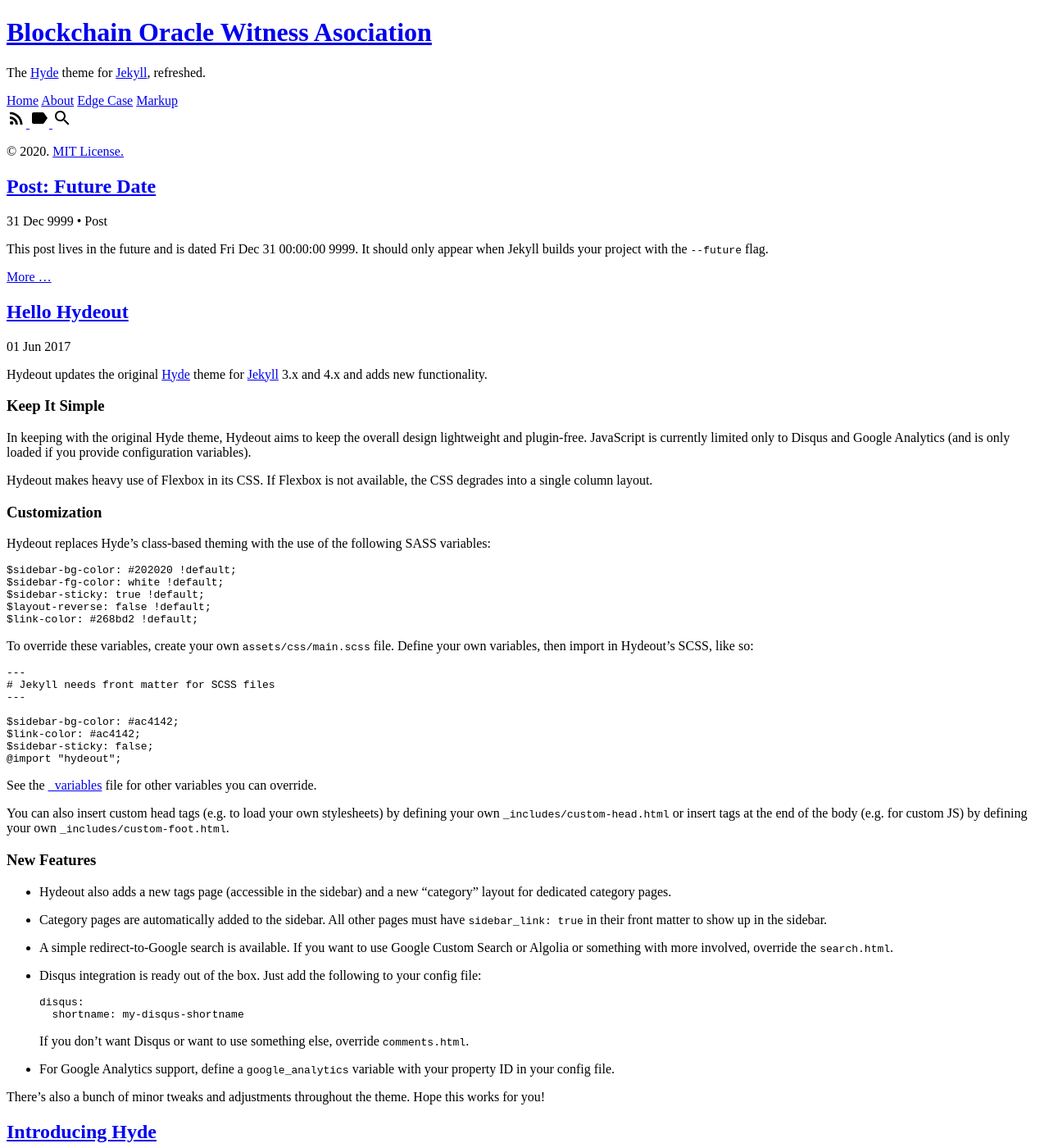
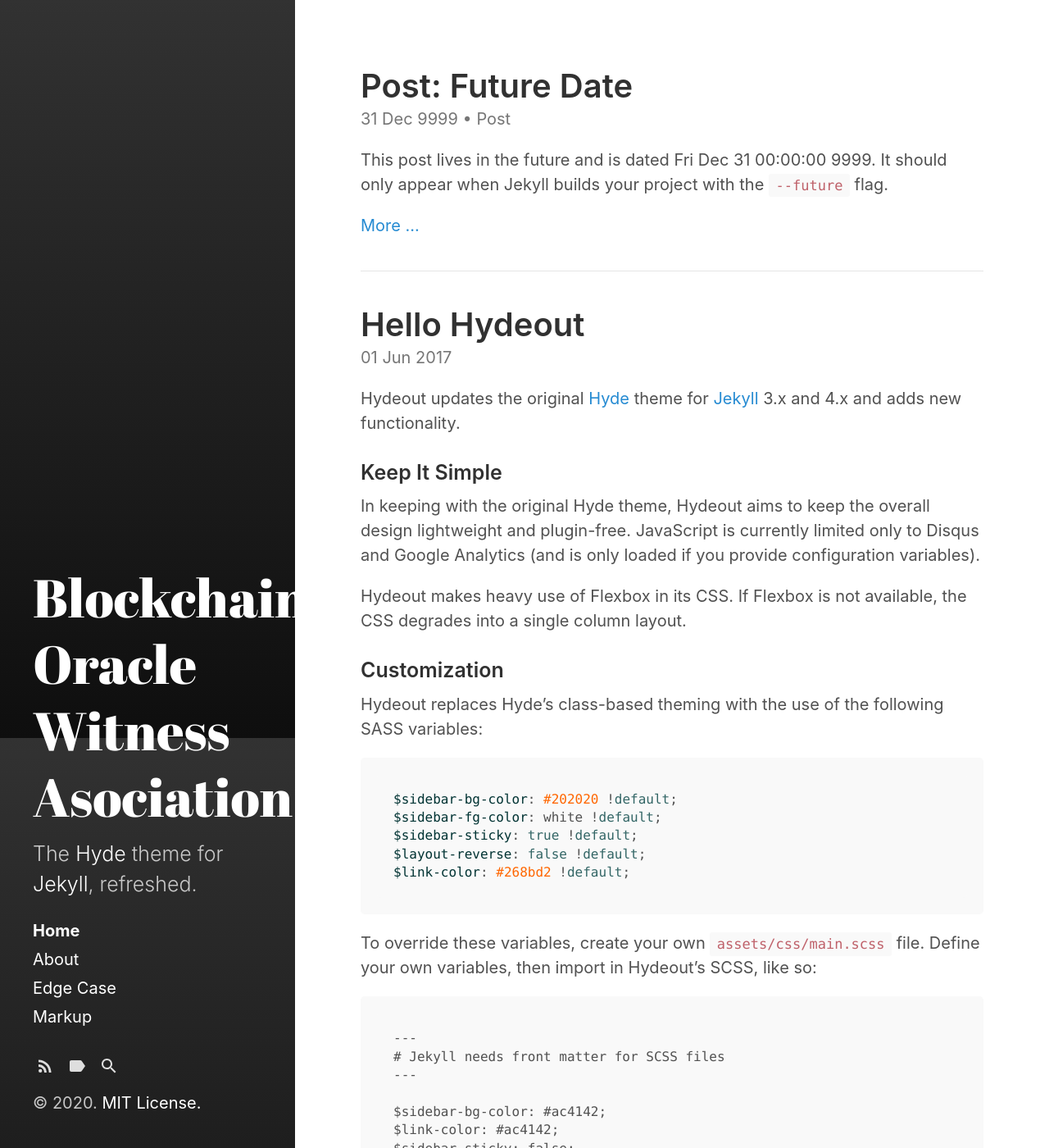
Before and after one commit to bronxi47/bowa, a Jekyll site: the page built from index.html, in a window 1280 px wide and 1400 px high. Shown: the whole window at 82% size. Built offline with Jekyll 4.4.1, drawn with Linux system fonts in a browser that asks for light colours; the list of posts is cut into pages by our own code.

Commit message:
Update main.scss

```diff
--- a/assets/css/main.scss
+++ b/assets/css/main.scss
@@ -8,3 +8,6 @@
 $sidebar-sticky: true !default;
 $layout-reverse: false !default;
 $link-color: #268bd2 !default;
+
+
+@import "hydeout";
```
